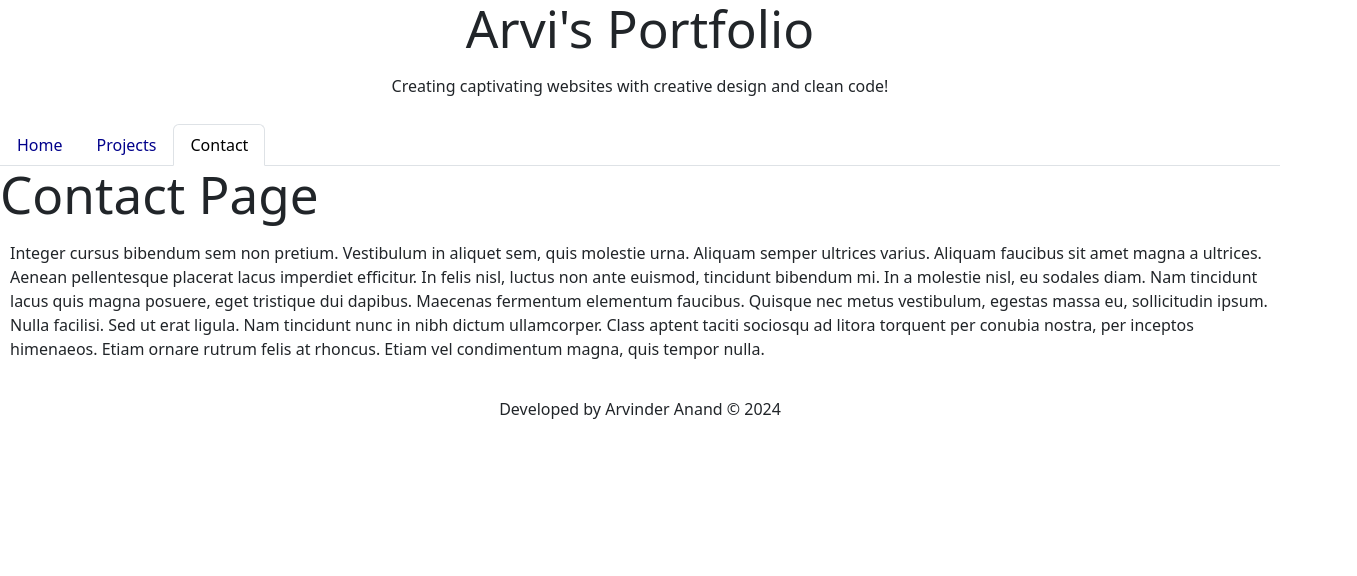
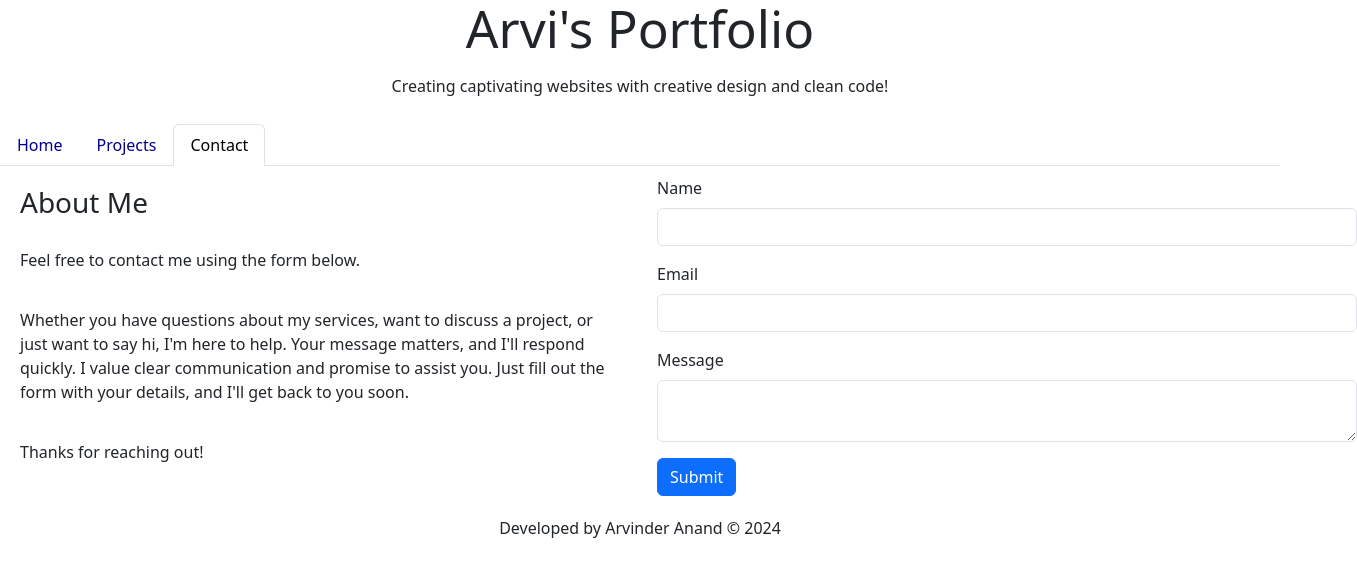
Before and after one commit to timsbootcamp/react-my-portfolio, a React (Vite) app in the folder my-portfolio/: page /contact in a window 1280 px wide. Shown: the top 576 px of the page, 1357 px wide, since content can reach past the window. Built offline with nearby package versions, Linux system fonts and the light colour scheme.

Commit message:
Updated contact form

```diff
--- a/my-portfolio/src/components/pages/Contact.jsx
+++ b/my-portfolio/src/components/pages/Contact.jsx
@@ -1,25 +1,77 @@
-import React from 'react';
+import React, { useState } from 'react';
 
+function ContactForm() {
+  // Setting initial state to an object
+  const [formData, setFormData] = useState({
+    name: '',
+    email: '',
+    message: ''
+  });
 
-function Contact(props) {
+  const handleChange = (e) => {
+    // Getting the value and name of the input which triggered the change
+    const { name, value } = e.target;
+
+    // Updating the input's state
+    // setFormData(prevState => ({
+    //   ...prevState,
+    //   [name]: value
+    // }));
+
+    // Updating the input's state
+    setFormData({
+      ...formData,
+      [name]: value,
+    });
+  };
+
+  const handleSubmit = (e) => {
+    e.preventDefault();
+    console.log('Form submitted:', formData);
+    // Reset form fields
+    setFormData({
+      name: '',
+      email: '',
+      message: ''
+    });
+  };
+
   return (
-    <div>
-      <h1>Contact Page</h1>
-      <p>
-        Integer cursus bibendum sem non pretium. Vestibulum in aliquet sem, quis
-        molestie urna. Aliquam semper ultrices varius. Aliquam faucibus sit amet
-        magna a ultrices. Aenean pellentesque placerat lacus imperdiet
-        efficitur. In felis nisl, luctus non ante euismod, tincidunt bibendum
-        mi. In a molestie nisl, eu sodales diam. Nam tincidunt lacus quis magna
-        posuere, eget tristique dui dapibus. Maecenas fermentum elementum
-        faucibus. Quisque nec metus vestibulum, egestas massa eu, sollicitudin
-        ipsum. Nulla facilisi. Sed ut erat ligula. Nam tincidunt nunc in nibh
-        dictum ullamcorper. Class aptent taciti sociosqu ad litora torquent per
-        conubia nostra, per inceptos himenaeos. Etiam ornare rutrum felis at
-        rhoncus. Etiam vel condimentum magna, quis tempor nulla.
-      </p>
+    <div className="container-fluid">
+      <div className="row">
+        <div className="col-md-6">
+          <h3>About Me</h3>
+          <p>
+          Feel free to contact me using the form below.</p>
+
+          <p>Whether you have questions about my services,
+          want to discuss a project, or just want to say hi, I'm here to help. Your message matters,
+          and I'll respond quickly. I value clear communication and promise to assist you.
+          Just fill out the form with your details, and I'll get back to you soon.</p>
+          <p>Thanks for reaching out!</p>
+        </div>
+        <div className="col-md-6">
+          <form onSubmit={handleSubmit}>
+            <div className="contact-form">
+              <div className="mb-3">
+                <label htmlFor="name" className="form-label">Name</label>
+                <input type="text" className="form-control short-input" id="name" name="name" value={formData.name} onChange={handleChange} required />
+              </div>
+              <div className="mb-3">
+                <label htmlFor="email" className="form-label">Email</label>
+                <input type="email" className="form-control short-input" id="email" name="email" value={formData.email} onChange={handleChange} required />
+              </div>
+              <div className="mb-3">
+                <label htmlFor="message" className="form-label">Message</label>
+                <textarea className="form-control short-input" id="message" name="message" value={formData.message} onChange={handleChange} required></textarea>
+              </div>
+              <button type="submit" className="btn btn-primary">Submit</button>
+            </div>
+          </form>
+        </div>
+      </div>
     </div>
   );
 }
 
-export default Contact;
+export default ContactForm;
--- a/my-portfolio/src/index.css
+++ b/my-portfolio/src/index.css
@@ -76,13 +76,15 @@ button:focus-visible {
 }
 
 
-/* myphoto {
-  padding-left: 0px;
-  padding-right: 0px;
-  margin: 0px;
-} */
-
 h3, p {
   padding: 10px;
 
 }
+
+.short-input {
+  width: 700px; /* Adjust the width as needed */
+}
+
+.contactform {
+  padding: 20px;
+}
```
Also changed, not shown: my-portfolio/src/App.css (line endings or trailing spaces).
